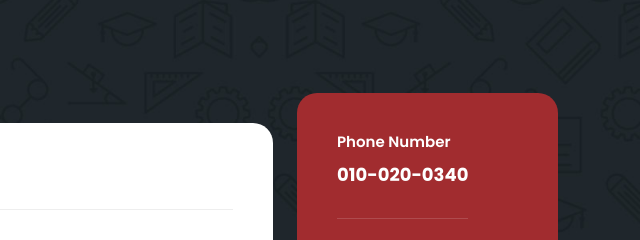
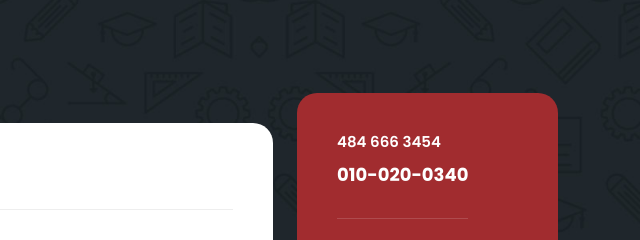
Before and after one commit to utrain22/meeting-app, a plain HTML site: page Devops1/index.html in a window 1280 px wide. Shown: the part 4660-4900 px from the top of the page, 640-1280 px from the left. Drawn offline with nearby package versions, Linux system fonts and the light colour scheme.

Commit message:
dev branch

```diff
--- a/Devops1/index.html
+++ b/Devops1/index.html
@@ -738,7 +738,7 @@ https://templatemo.com/tm-569-edu-meeting
           <div class="right-info">
             <ul>
               <li>
-                <h6>Phone Number</h6>
+                <h6>484 666 3454</h6>
                 <span>010-020-0340</span>
               </li>
               <li>
```
